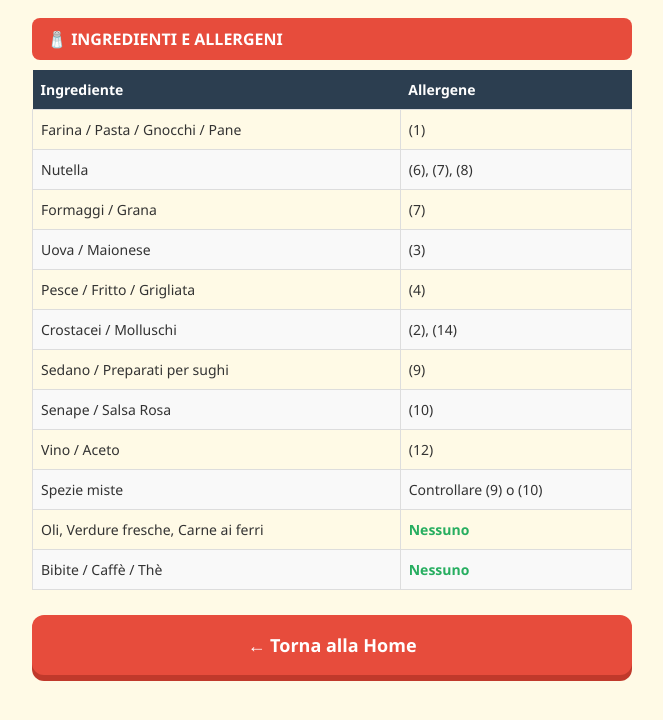
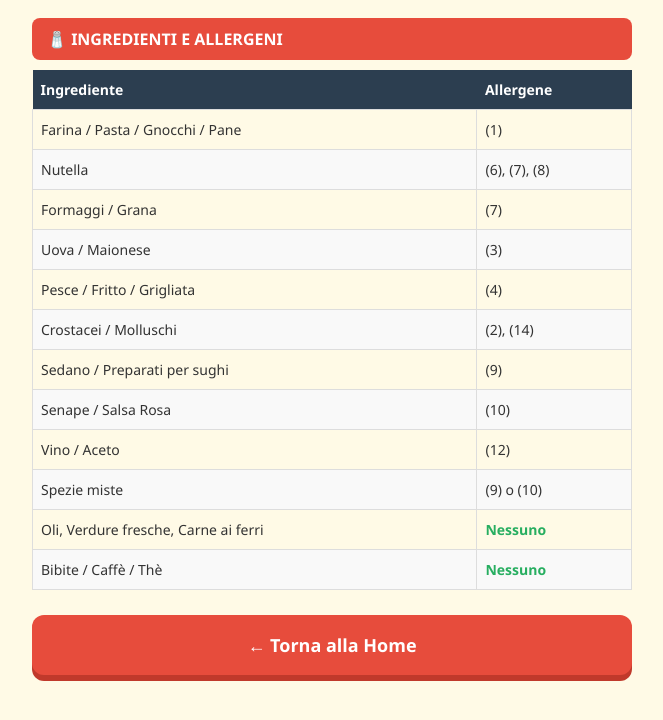
Before and after one commit to paoloisabella2114-git/comanda1, a website: page public/allergeni.html in a window 1280 px wide. Shown: the part 1698-2418 px from the top of the page, without its empty margins (308-971 px from the left). Drawn offline with Linux system fonts and the light colour scheme.

Commit message:
Update allergeni.html

```diff
--- a/public/allergeni.html
+++ b/public/allergeni.html
@@ -160,7 +160,7 @@
             <tr><td>Sedano / Preparati per sughi</td><td>(9)</td></tr>
             <tr><td>Senape / Salsa Rosa</td><td>(10)</td></tr>
             <tr><td>Vino / Aceto</td><td>(12)</td></tr>
-            <tr><td>Spezie miste</td><td>Controllare (9) o (10)</td></tr>
+            <tr><td>Spezie miste</td><td>(9) o (10)</td></tr>
             <tr><td>Oli, Verdure fresche, Carne ai ferri</td><td class="nessuno">Nessuno</td></tr>
             <tr><td>Bibite / Caffè / Thè</td><td class="nessuno">Nessuno</td></tr>
         </tbody>
```
